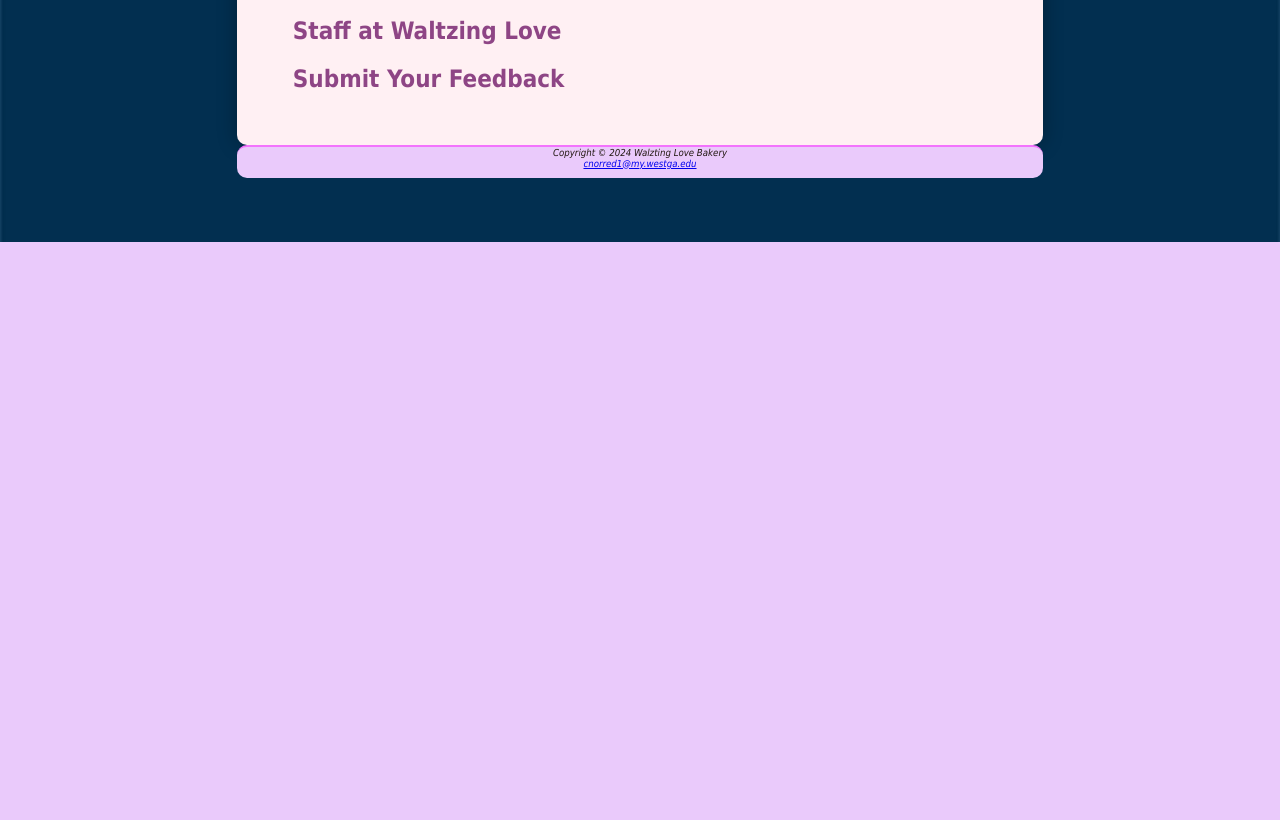
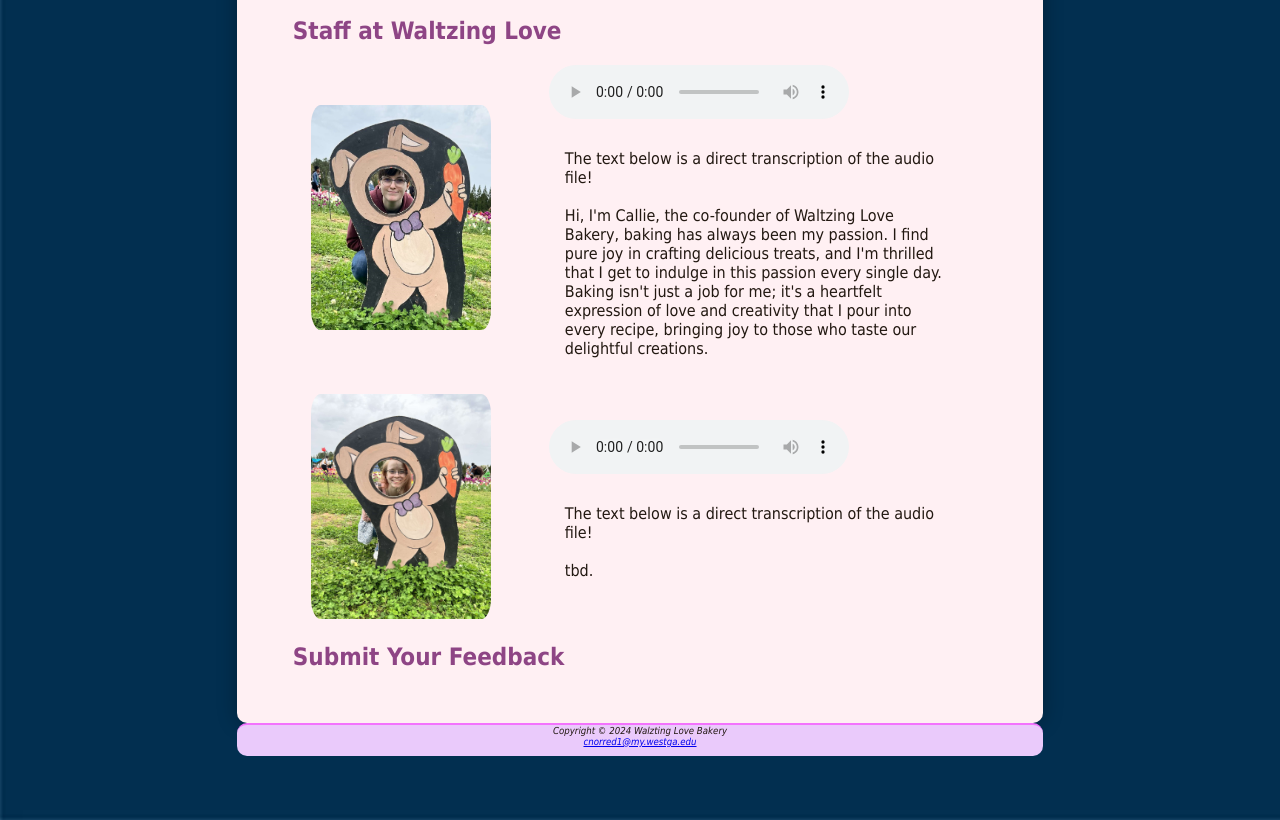
Before and after one commit to cnorred1/Waltzing-Love-Bakery, a plain HTML site: page staff.html in a window 1280 px wide. Shown: the part 578-1398 px from the top of the page. Before the commit the page ends 820 px from the top, so only its background shows below. Drawn offline with Linux system fonts and the light colour scheme.

Commit message:
Working on staff.html
I have added both images for the staff members. I have added where the audio files will go once they are recorded, and where the paragraphs will go.

```diff
--- a/staff.html
+++ b/staff.html
@@ -23,6 +23,48 @@
   <main>
     <div id="flowers-staff"></div>
    <h2>Staff at Waltzing Love</h2>
+
+<div class="container">
+ <div class="image">
+  <img src="Callie-Staff.jpg" >
+ </div>
+ <div class="content">
+   <div class="audio">
+    <audio controls>
+     <source src="tbd.mp3" type="audio/mpeg">
+     <source src="tbd.mp3" type="audio/mpeg">
+       Your browser does not support the audio element.
+    </audio>
+   </div>
+  <div class="paragraph">
+    <p>The text below is a direct transcription of the audio file!<br><br>
+
+Hi, I'm Callie, the co-founder of Waltzing Love Bakery, baking has always been my passion. I find pure joy in crafting delicious treats, and I'm thrilled that I get to indulge in this passion every single day. Baking isn't just a job for me; it's a heartfelt expression of love and creativity that I pour into every recipe, bringing joy to those who taste our delightful creations.</p>
+  </div>
+ </div>
+</div>
+
+<div class="container">
+ <div class="image">
+  <img src="Kalan-Staff.jpg" >
+ </div>
+ <div class="content">
+   <div class="audio">
+    <audio controls>
+     <source src="tbd.mp3" type="audio/mpeg">
+     <source src="tbd.mp3" type="audio/mpeg">
+       Your browser does not support the audio element.
+    </audio>
+   </div>
+  <div class="paragraph">
+    <p>The text below is a direct transcription of the audio file!<br><br>
+
+tbd.</p>
+  </div>
+ </div>
+</div>
+
+
    <h2>Submit Your Feedback</h2>
   <script type="text/javascript" src="https://form.jotform.com/jsform/241086311718049"></script>
   </main>
--- a/waltzinglove.css
+++ b/waltzinglove.css
@@ -166,10 +166,6 @@ img {
   border-radius: 10px;
 }
 
-#mobile { display: inline; }
-
-#desktop { display: none; }
-
 footer {
   background-color: #EACAFB;
   font-size: .60em;
@@ -190,3 +186,34 @@ table {
 th, td { padding: 10px; }
 
 tr:nth-of-type(odd) { background-color: #EACAFB; }
+
+.container {
+    display: flex;
+    align-items: center;
+    margin-bottom: 20px;
+    margin-top: 20px;
+}
+
+.image {
+    border-radius: 10px;
+}
+
+.image img {
+    width: 200px;
+    height: 225px;
+    border-radius: 20px;
+
+}
+
+.content {
+    display: flex;
+    flex-direction: column;
+
+}
+.audio {
+    margin-bottom: 10px;
+}
+
+.paragraph {
+    text-align: left;
+}
```
Also changed, not shown: Callie-Staff.jpg (added), Kalan-Staff.jpg (added).
